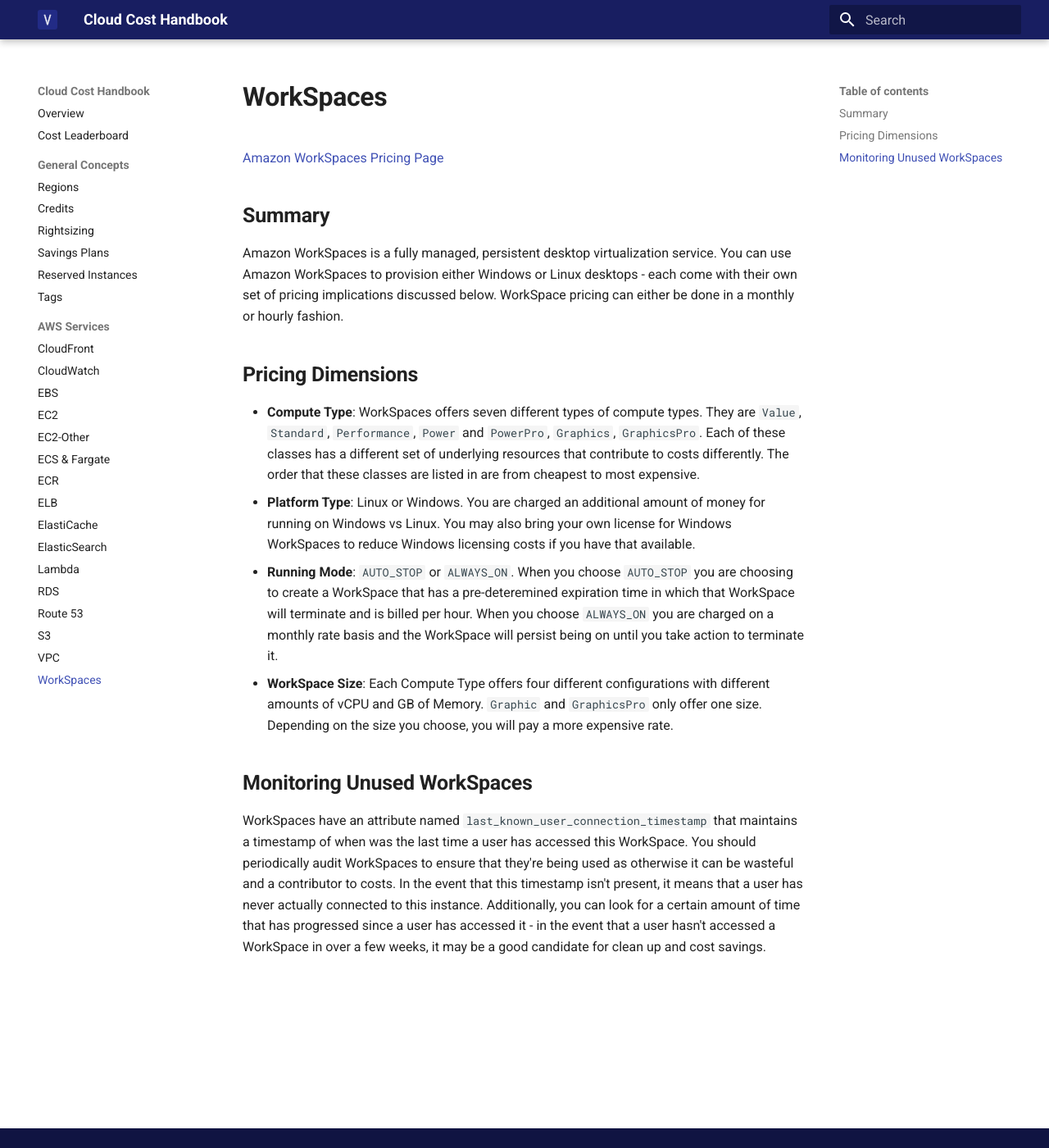
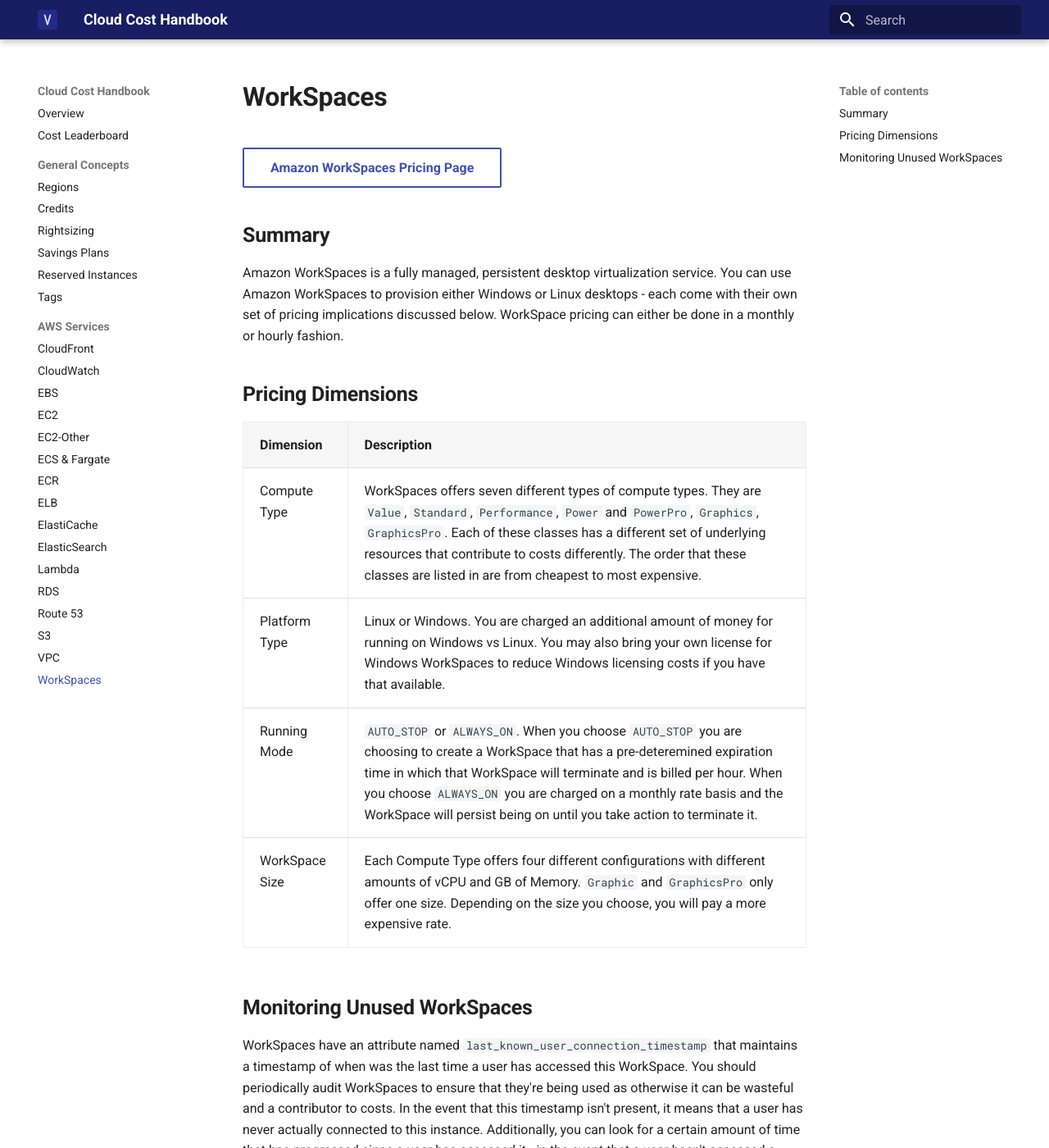
Before and after one commit to vantage-sh/handbook.vantage.sh, an MkDocs documentation site: the page built from docs/aws/services/workspaces-pricing.md, in a window 1280 px wide and 1400 px high. Shown: the whole window at 82% size. Built offline with MkDocs 1.6.1 and Material for MkDocs 9.7.7, drawn with Linux system fonts in a browser that asks for light colours.

Commit message:
update workspaces to match new design

```diff
--- a/docs/aws/services/workspaces-pricing.md
+++ b/docs/aws/services/workspaces-pricing.md
@@ -8,10 +8,12 @@
 
 ## Pricing Dimensions
 
-* **Compute Type**: WorkSpaces offers seven different types of compute types. They are `Value`, `Standard`, `Performance`, `Power` and `PowerPro`, `Graphics`, `GraphicsPro`. Each of these classes has a different set of underlying resources that contribute to costs differently. The order that these classes are listed in are from cheapest to most expensive.
-* **Platform Type**: Linux or Windows. You are charged an additional amount of money for running on Windows vs Linux. You may also bring your own license for Windows WorkSpaces to reduce Windows licensing costs if you have that available.
-* **Running Mode**: `AUTO_STOP` or `ALWAYS_ON`. When you choose `AUTO_STOP` you are choosing to create a WorkSpace that has a pre-deteremined expiration time in which that WorkSpace will terminate and is billed per hour. When you choose `ALWAYS_ON` you are charged on a monthly rate basis and the WorkSpace will persist being on until you take action to terminate it.
-* **WorkSpace Size**: Each Compute Type offers four different configurations with different amounts of vCPU and GB of Memory. `Graphic` and `GraphicsPro` only offer one size. Depending on the size you choose, you will pay a more expensive rate.
+|Dimension|Description|
+|----|----|
+|Compute Type| WorkSpaces offers seven different types of compute types. They are `Value`, `Standard`, `Performance`, `Power` and `PowerPro`, `Graphics`, `GraphicsPro`. Each of these classes has a different set of underlying resources that contribute to costs differently. The order that these classes are listed in are from cheapest to most expensive. |
+|Platform Type| Linux or Windows. You are charged an additional amount of money for running on Windows vs Linux. You may also bring your own license for Windows WorkSpaces to reduce Windows licensing costs if you have that available. |
+|Running Mode| `AUTO_STOP` or `ALWAYS_ON`. When you choose `AUTO_STOP` you are choosing to create a WorkSpace that has a pre-deteremined expiration time in which that WorkSpace will terminate and is billed per hour. When you choose `ALWAYS_ON` you are charged on a monthly rate basis and the WorkSpace will persist being on until you take action to terminate it.  |
+|WorkSpace Size| Each Compute Type offers four different configurations with different amounts of vCPU and GB of Memory. `Graphic` and `GraphicsPro` only offer one size. Depending on the size you choose, you will pay a more expensive rate. |
 
 ## Monitoring Unused WorkSpaces
 
```
Also changed, not shown: other parts of docs/aws/services/workspaces-pricing.md (+1 -1 lines).
